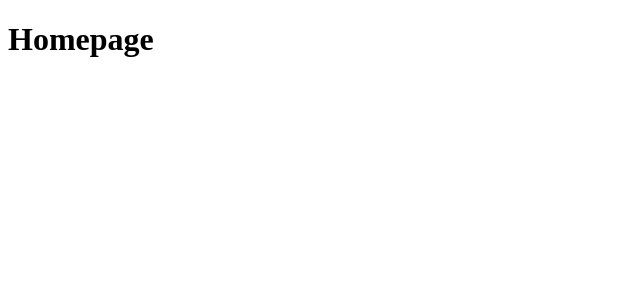
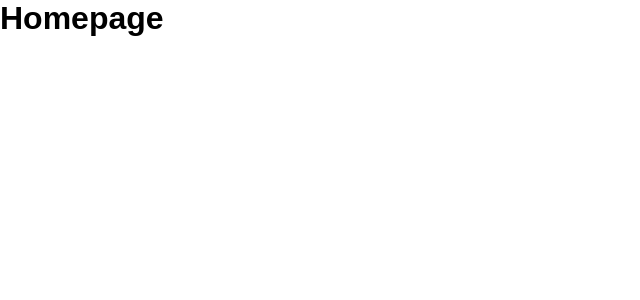
Before and after one commit to Markiesch/Hackathon, a Nuxt app: page / in a window 1280 px wide. Shown: the top 300 px of the page, without its empty margins (0-640 px from the left). Built offline with nearby package versions, Linux system fonts and the light colour scheme.

Commit message:
Added reset stylesheet

```diff
--- a/app.vue
+++ b/app.vue
@@ -20,3 +20,7 @@
     <NuxtPage />
   </div>
 </template>
+
+<style lang="scss">
+@use "@/styles/base/reset";
+</style>
--- /dev/null
+++ b/styles/base/_reset.scss
@@ -0,0 +1,33 @@
+*,
+*::before,
+*::after {
+  box-sizing: border-box;
+}
+
+* {
+  margin: 0;
+  padding: 0;
+  font-family: "Poppins", sans-serif;
+}
+
+a {
+  text-decoration: none;
+  color: inherit;
+}
+
+img,
+picture {
+  display: block;
+  max-width: 100%;
+}
+
+button {
+  cursor: pointer;
+}
+
+input,
+button,
+textarea,
+select {
+  font-family: inherit;
+}
```
